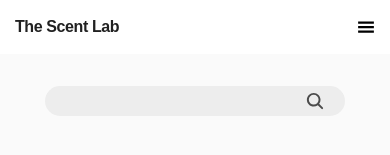
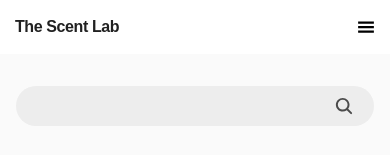
Before and after one commit to deu26-capstone-design/Perfume-FE, a React (Vite) app: page /main in a window 390 px wide. Shown: the top 155 px of the page. Built offline with nearby package versions, Linux system fonts and the light colour scheme; no server answers; a web font is replaced by a local one.

Commit message:
🐛 fix: 모바일에서 검색바가 튀어나가는 현상 수정

```diff
--- a/src/features/perfume-search/ui/SearchInput.css
+++ b/src/features/perfume-search/ui/SearchInput.css
@@ -3,20 +3,19 @@
   align-items: center;
   justify-content: center;
   box-sizing: border-box;
-  transition: all 0.5s ease-in-out;
   gap: 0.5rem;
   height: var(--search-height);
+  width: 100%;
 }
 
 .search-field {
   flex: 1;
+  min-width: 0;
   border: none;
   outline: none;
   background: transparent;
   appearance: none;
   font-size: 1.125rem;
-  height: var(--search-height);
-  line-height: var(--search-height);
   padding: 0;
   margin: 0;
   color: inherit;
@@ -29,6 +28,7 @@
   color: var(--gray-600);
   font-size: 1.5625rem;
   cursor: pointer;
+  flex-shrink: 0;
 }
 
 .search-icon:hover {
@@ -44,11 +44,8 @@
   opacity: 0;
 }
 
-/* variants */
 .search-container.layering {
   --search-height: 3.5rem;
-
-  width: 100%;
   max-width: 544px;
   padding: 0 1.625rem;
   background-color: var(--layering-mix-search);
@@ -57,8 +54,6 @@
 
 .search-container.main {
   --search-height: 3.125rem;
-
-  width: 100%;
   max-width: 700px;
   padding: 0 1.625rem;
   background-color: var(--main-bar);
@@ -70,38 +65,23 @@
   color: var(--main-bar-placeholder);
 }
 
-/* 태블릿 (예: 1024px 이하) */
-@media (max-width: 1024px) {
+@media (max-width: 1023px) {
   .search-container.main {
-    --search-height: 2.5rem;
-
-    width: 400px;
+    --search-height: 2.75rem;
+    max-width: 500px;
   }
 
   .search-container.layering {
-    --search-height: 2.375rem;
-
-    width: 297px;
-  }
-
-  .search-field {
-    font-size: 1.125rem;
+    --search-height: 2.75rem;
+    max-width: 400px;
   }
 }
 
-/* 모바일 (예: 768px 이하) */
-@media (max-width: 768px) {
-  .search-container.main {
-    --search-height: 1.875rem;
-
-    width: 300px;
-    padding: 0 1.25rem;
-  }
-
+@media (max-width: 767px) {
+  .search-container.main,
   .search-container.layering {
-    --search-height: 2.1875rem;
-
-    width: 306px;
+    --search-height: 2.5rem;
+    max-width: 100%;
     padding: 0 1.25rem;
   }
 
@@ -110,11 +90,10 @@
   }
 
   .search-field {
-    font-size: 1.125rem;
+    font-size: 1rem;
   }
 
   .search-icon {
-    flex-shrink: 0;
     font-size: 1.25rem;
   }
 }
```
